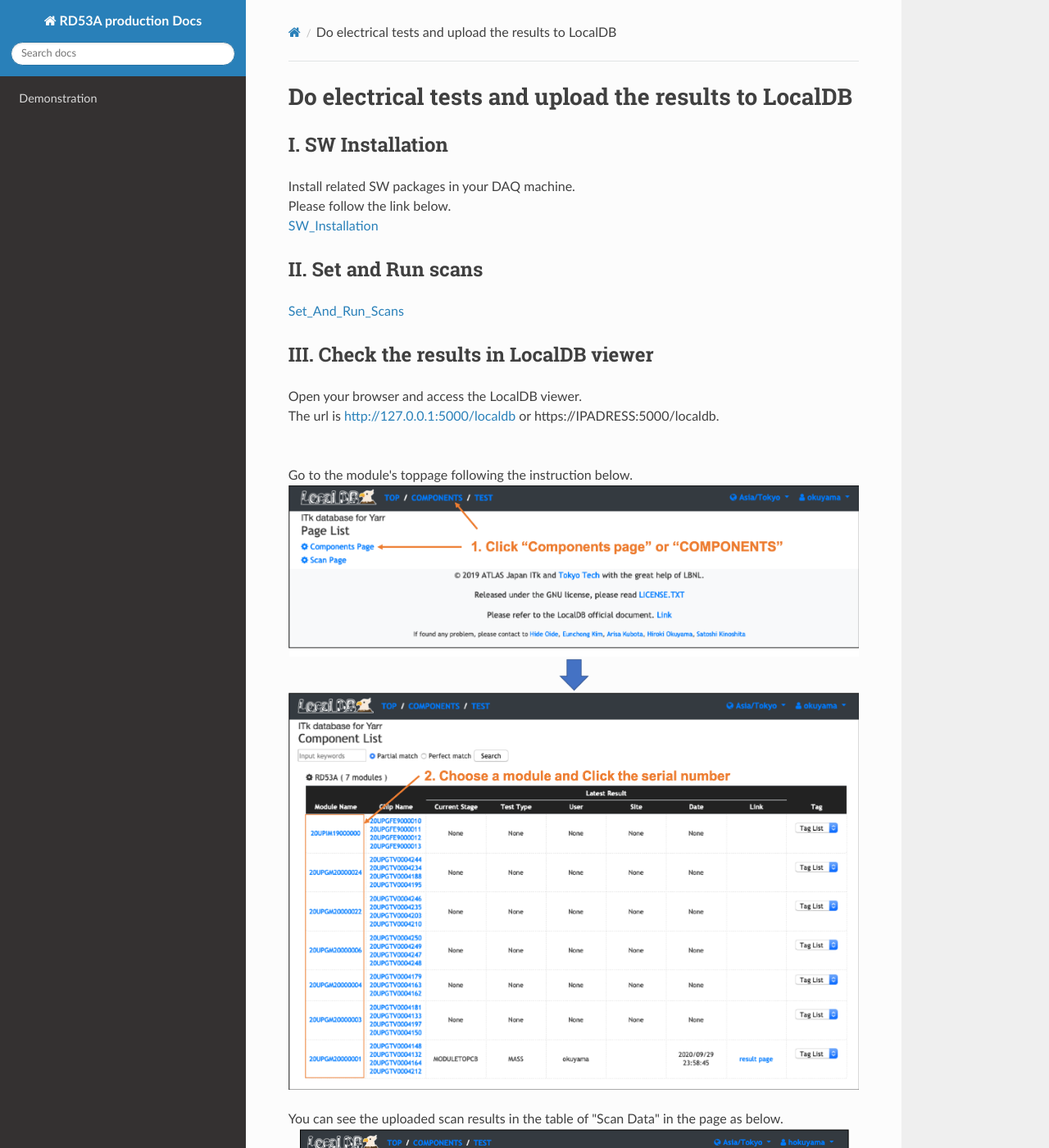
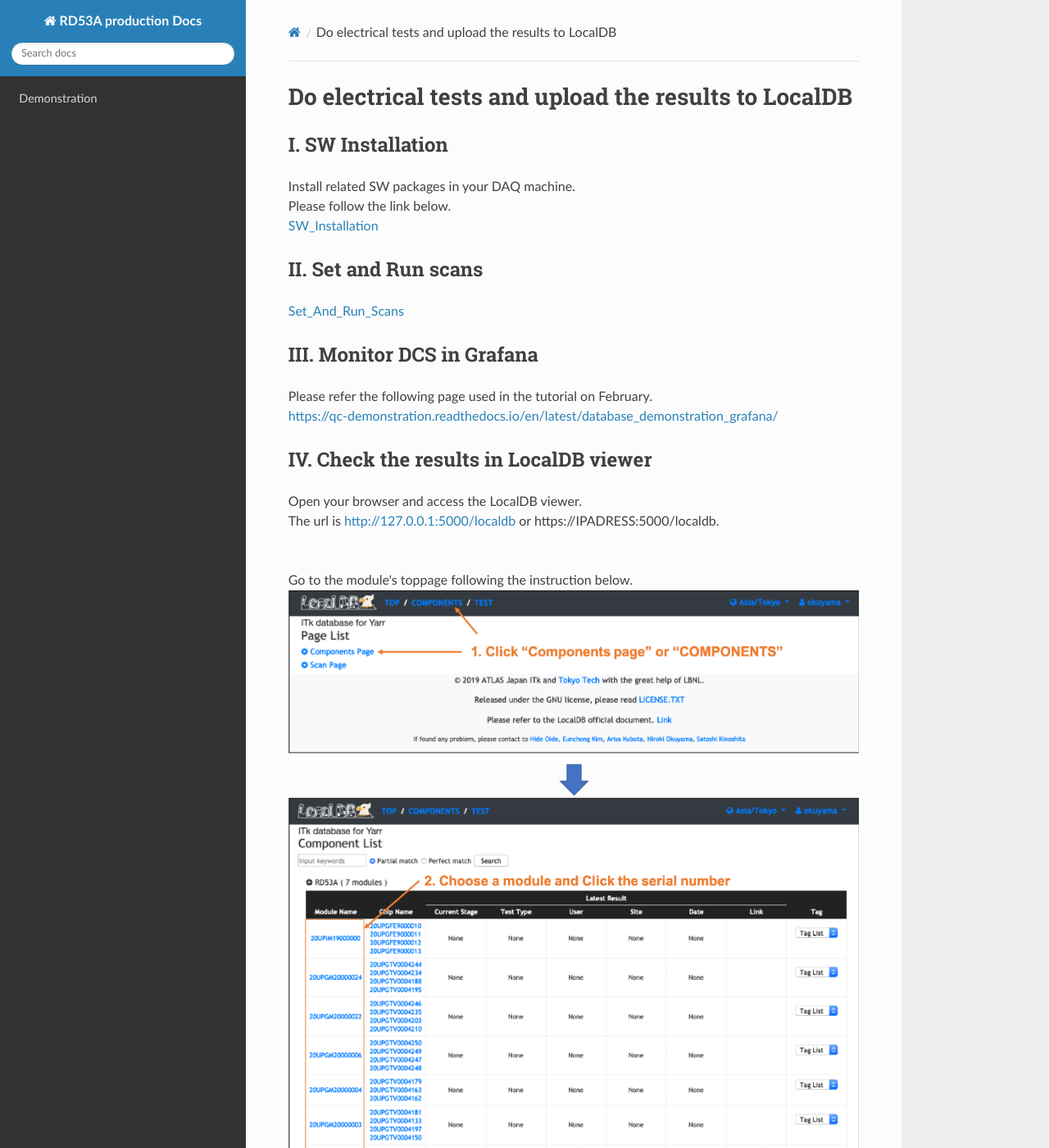
Before and after one commit to jlab-hep/-rd53a_software_doc, an MkDocs documentation site: the page built from docs/electrical_test.md, in a window 1280 px wide and 1400 px high. Shown: the whole window at 82% size. Built offline with MkDocs 1.6.1, drawn with Linux system fonts in a browser that asks for light colours; nearby versions of some CDN libraries; old or Windows-style settings are respelled for this version of MkDocs; some of the changed text lies outside the part shown.

Commit message:
add a instruction for grafana

```diff
--- a/docs/electrical_test.md
+++ b/docs/electrical_test.md
@@ -9,8 +9,12 @@ Please follow the link below.<br>
 ## II. Set and Run scans
 [Set_And_Run_Scans](set_and_run_scans.md)
 
+## III. Monitor DCS in Grafana
 
-## III. Check the results in LocalDB viewer
+Please refer the following page used in the tutorial on February.<br>
+[https://qc-demonstration.readthedocs.io/en/latest/database_demonstration_grafana/](https://qc-demonstration.readthedocs.io/en/latest/database_demonstration_grafana/)<br>
+
+## IV. Check the results in LocalDB viewer
 Open your browser and access the LocalDB viewer.<br>
 The url is [http://127.0.0.1:5000/localdb](http://127.0.0.1:5000/localdb) or https://IPADRESS:5000/localdb.<br><br>
 
```
Also changed, not shown: other parts of docs/electrical_test.md (+1 -1 lines).
